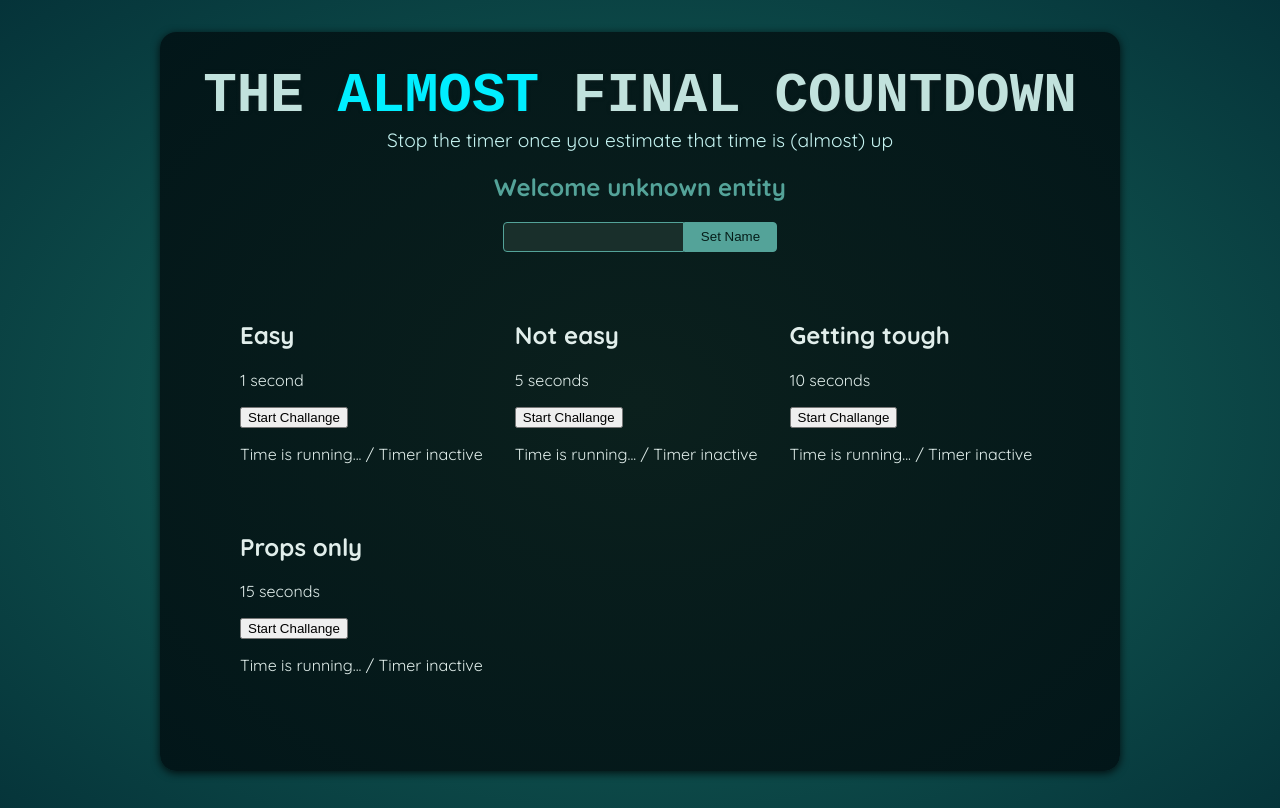
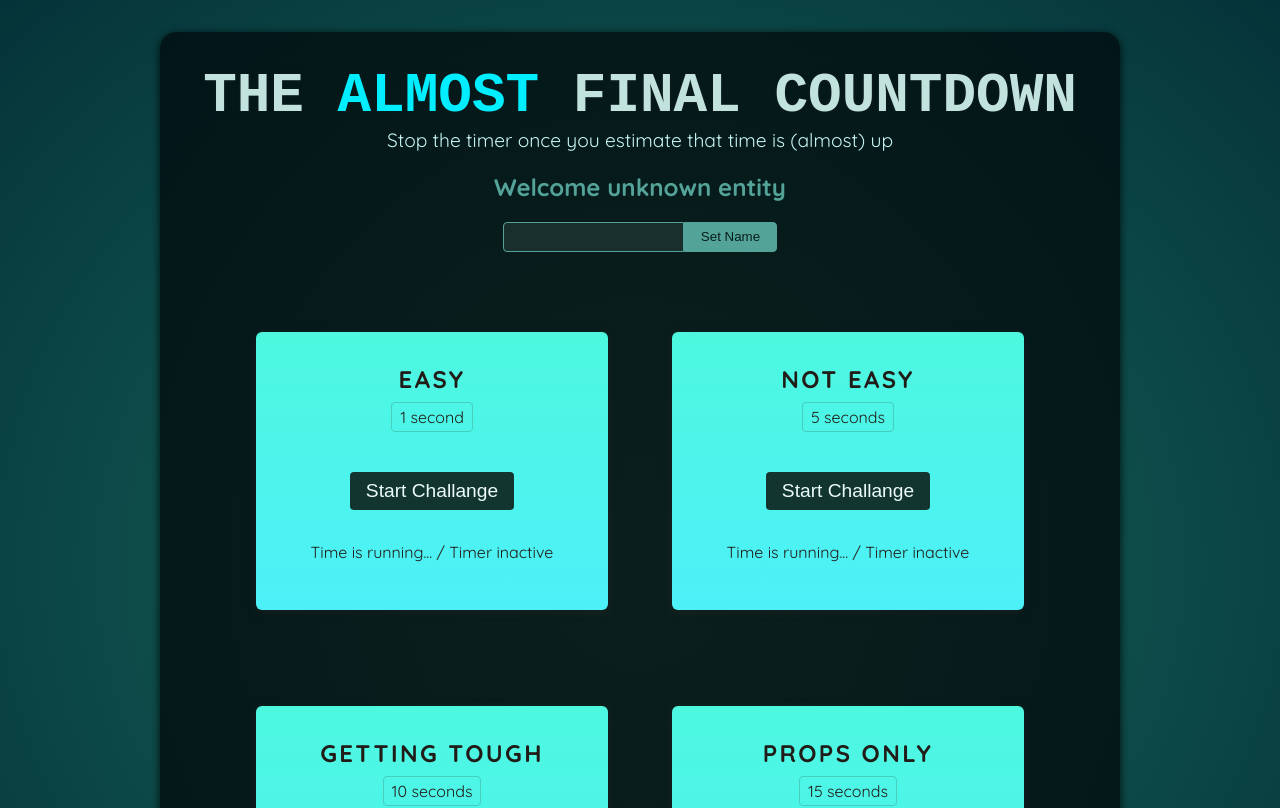
Before and after one commit to HeadYZ/finalCountdown, a React (Vite) app: page / in a window 1280 px wide. Shown: the top 808 px of the page. Built offline with nearby package versions, Linux system fonts and the light colour scheme; a web font is replaced by a local one.

Commit message:
correcting a typo in the class name

```diff
--- a/src/components/TimerChallange.jsx
+++ b/src/components/TimerChallange.jsx
@@ -1,8 +1,8 @@
 const TimerChallange = ({ title, targetTime }) => {
 	return (
-		<section className='challange'>
+		<section className='challenge'>
 			<h2>{title}</h2>
-			<p className='challange-time'>
+			<p className='challenge-time'>
 				{targetTime} second{targetTime > 1 ? 's' : ''}
 			</p>
 			<p>
```
